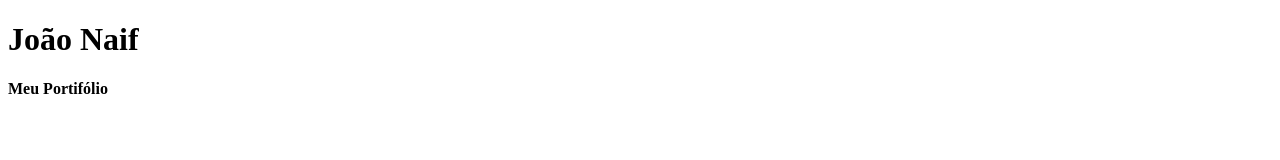
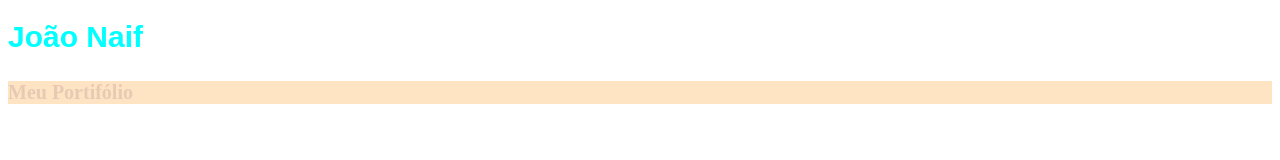
Before and after one commit to JoaoNaif/gitflow-ex, a plain HTML site: page index.html in a window 1280 px wide. Drawn offline with Linux system fonts and the light colour scheme.

Commit message:
creating css and adding style

```diff
--- a/index.html
+++ b/index.html
@@ -4,6 +4,7 @@
     <meta charset="UTF-8">
     <meta name="viewport" content="width=device-width, initial-scale=1.0">
     <title>Portifólio</title>
+    <link rel="stylesheet" href="style.css">
 </head>
 <body>
     <h1>João Naif</h1>
--- /dev/null
+++ b/style.css
@@ -0,0 +1,11 @@
+h1{
+    font-size: 30px;
+    color: aqua;
+    font-family: Arial, Helvetica, sans-serif;
+}
+
+h4{
+    font-size: 20px;
+    color: #5252;
+    background-color: bisque;
+}
```
